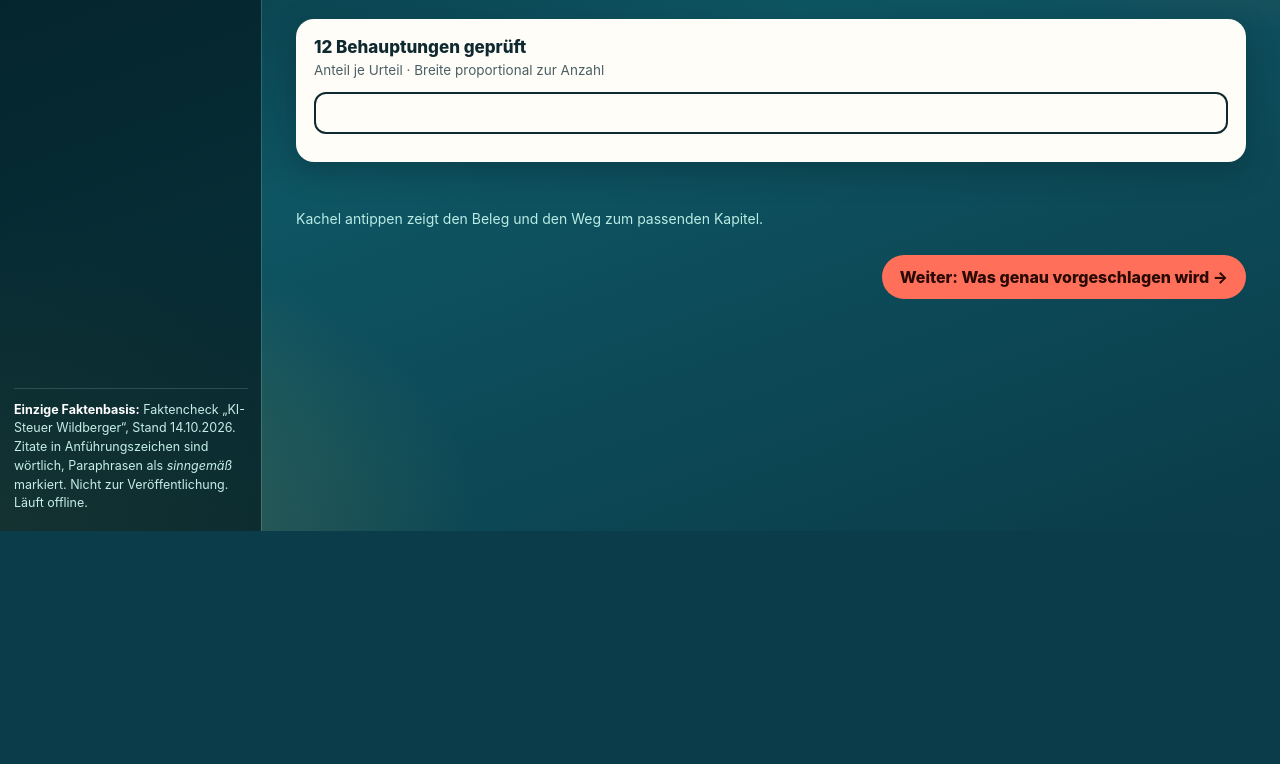
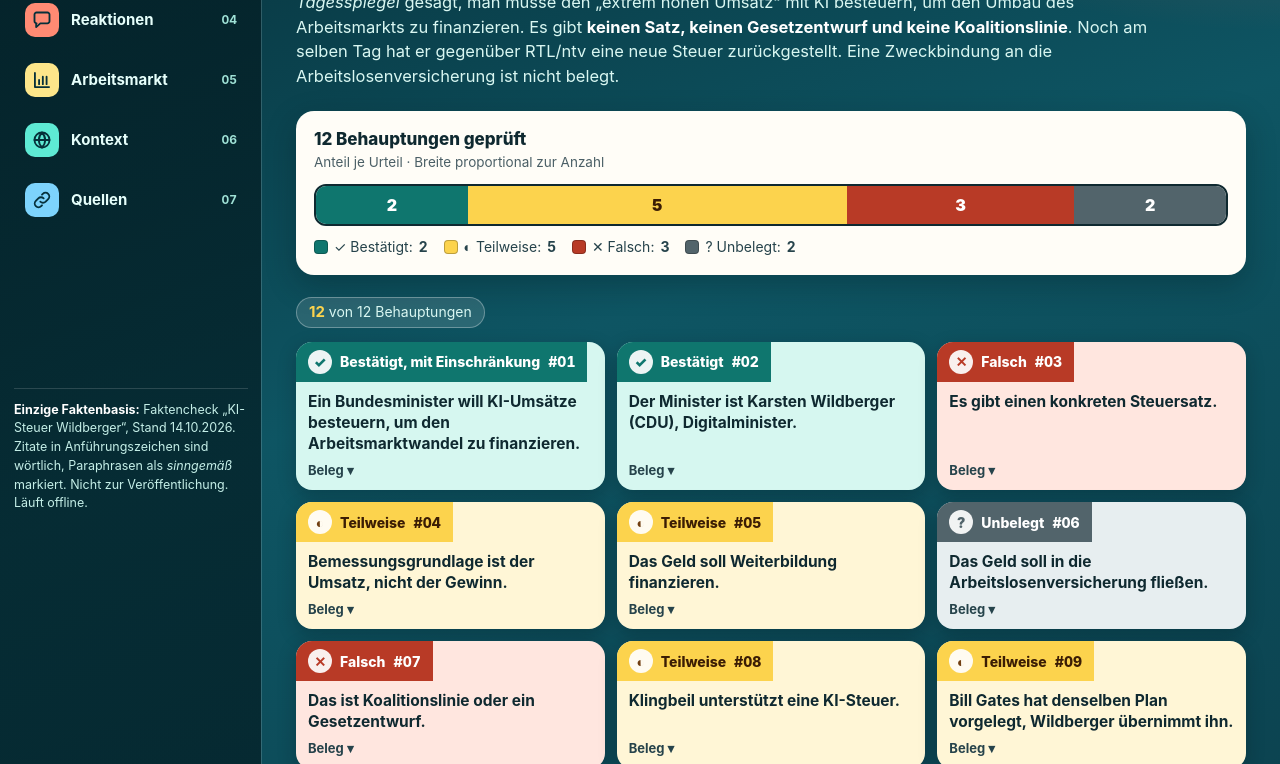
Before and after one commit to KevN-Droid/dashboards, a plain HTML site: page ki-steuer/index.html in a window 1280 px wide. Shown: the part 269-1033 px from the top of the page. Before the commit the page ends 800 px from the top, so only its background shows below. Drawn offline with Linux system fonts and the light colour scheme.

Commit message:
Fix escaping

```diff
--- a/ki-steuer/index.html
+++ b/ki-steuer/index.html
@@ -522,7 +522,7 @@ footer{margin-top:28px;font-size:13px;color:#c4eee7;border-top:1px solid rgba(25
 (function(){
 "use strict";
 const $=s=>document.querySelector(s), $$=s=>[...document.querySelectorAll(s)];
-const esc=s=>String(s).replace(/&/g,"&").replace(/</g,"<").replace(/>/g,">").replace(/"/g,""");
+const esc=s=>String(s).replace(/&/g,"&"+"amp;").replace(/</g,"&"+"lt;").replace(/>/g,"&"+"gt;").replace(/"/g,"&"+"quot;");
 const W='stroke="currentColor" fill="none" stroke-width="2.2" stroke-linecap="round" stroke-linejoin="round"';
 const I={
 chip:`<svg viewBox="0 0 24 24"><rect x="6" y="6" width="12" height="12" rx="2" ${W}/><rect x="9.5" y="9.5" width="5" height="5" fill="currentColor"/><path d="M9 2.5v3M15 2.5v3M9 18.5v3M15 18.5v3M2.5 9h3M2.5 15h3M18.5 9h3M18.5 15h3" ${W}/></svg>`,
```
